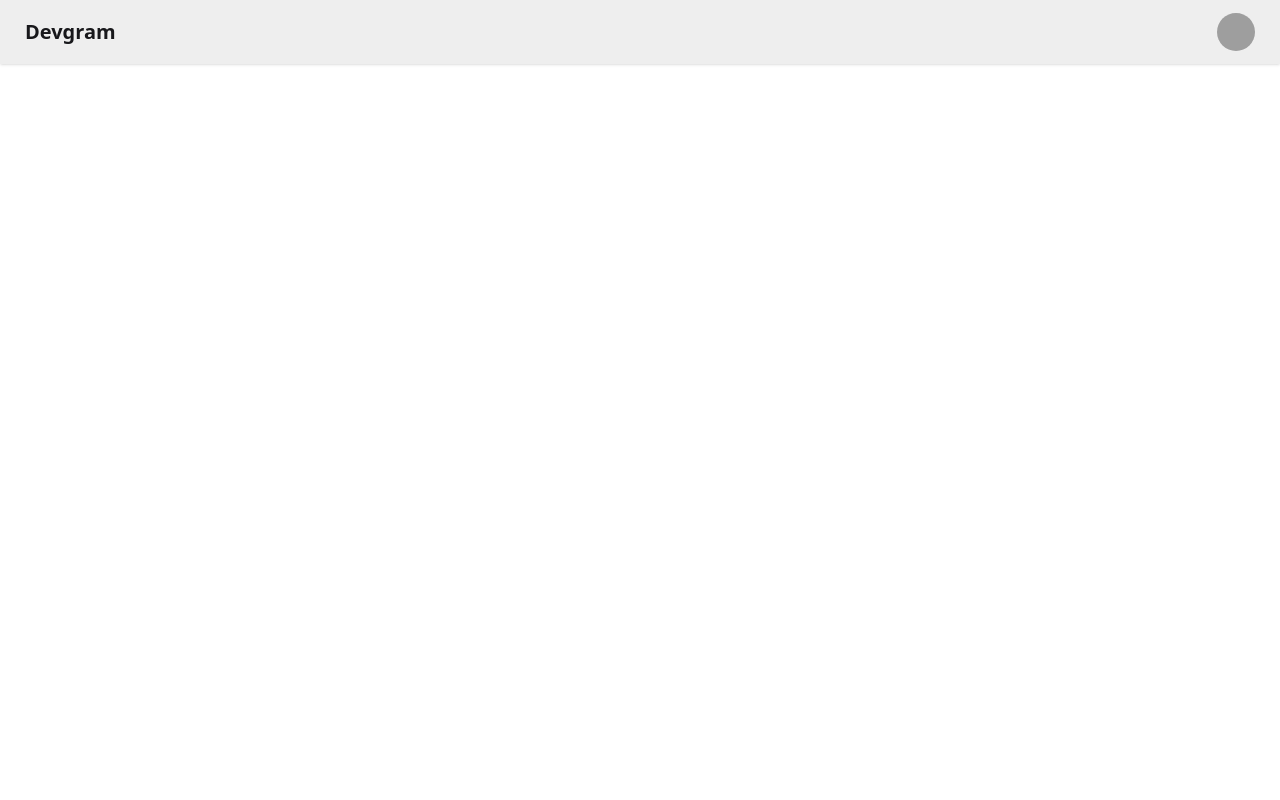
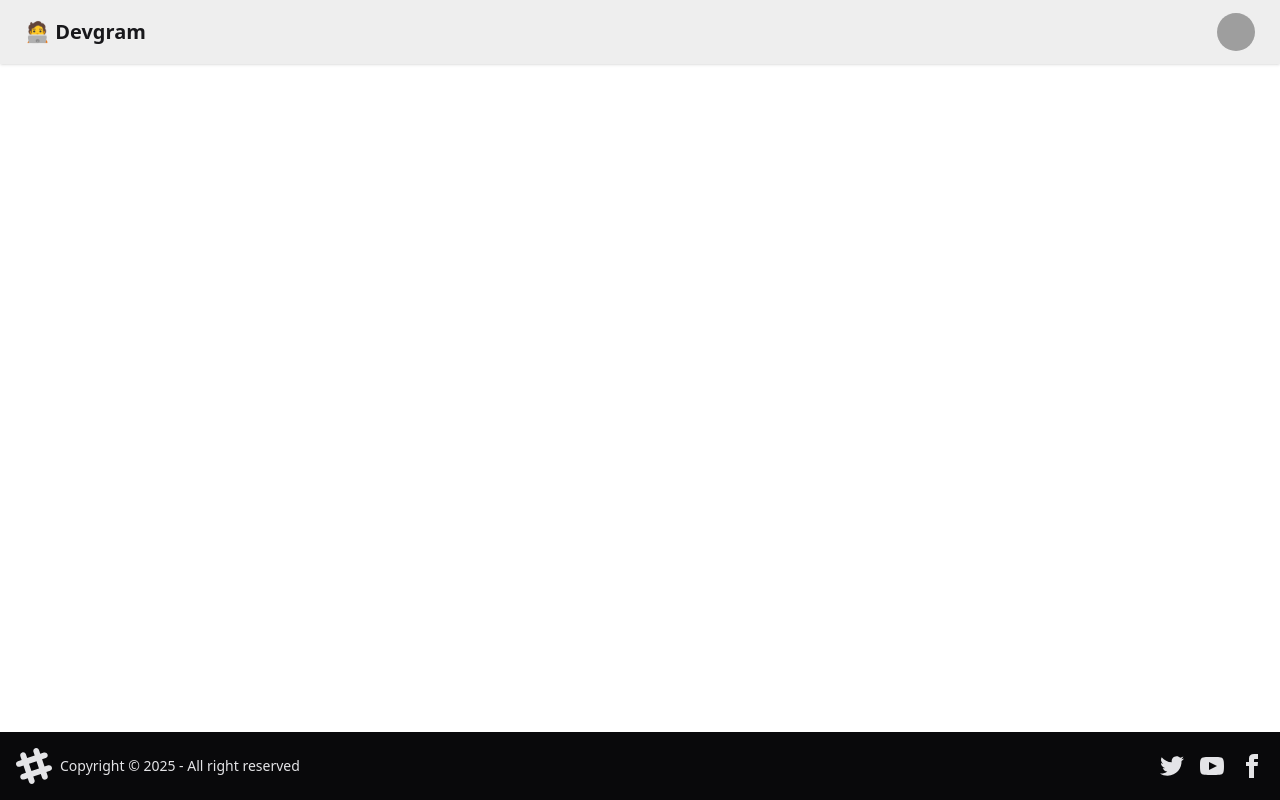
Before and after one commit to Hareesh7036/devgram_web, a React (Vite) app: page / in a window 1280 px wide. Built offline with nearby package versions, Linux system fonts and the light colour scheme; grey boxes are pictures that could not be loaded.

Commit message:
feat: router setup - made router setup with react-router-dom - add relevant routes - add footer

```diff
--- a/package.json
+++ b/package.json
@@ -13,6 +13,7 @@
     "@tailwindcss/vite": "^4.1.14",
     "react": "^19.1.1",
     "react-dom": "^19.1.1",
+    "react-router-dom": "^7.9.4",
     "tailwindcss": "^4.1.14"
   },
   "devDependencies": {
--- a/src/App.tsx
+++ b/src/App.tsx
@@ -1,46 +1,20 @@
+import { BrowserRouter, Route, Routes } from "react-router-dom";
 import "./App.css";
+import Body from "./components/body";
 
 function App() {
   return (
     <>
-      <div className="navbar bg-base-300 shadow-sm">
-        <div className="flex-1">
-          <a className="btn btn-ghost text-xl">Devgram</a>
-        </div>
-        <div className="flex gap-2">
-          <div className="dropdown dropdown-end mx-4">
-            <div
-              tabIndex={0}
-              role="button"
-              className="btn btn-ghost btn-circle avatar"
-            >
-              <div className="w-10 rounded-full">
-                <img
-                  alt="Tailwind CSS Navbar component"
-                  src="https://img.daisyui.com/images/stock/photo-1534528741775-53994a69daeb.webp"
-                />
-              </div>
-            </div>
-            <ul
-              tabIndex={-1}
-              className="menu menu-sm dropdown-content bg-base-100 rounded-box z-1 mt-3 w-52 p-2 shadow"
-            >
-              <li>
-                <a className="justify-between">
-                  Profile
-                  <span className="badge">New</span>
-                </a>
-              </li>
-              <li>
-                <a>Settings</a>
-              </li>
-              <li>
-                <a>Logout</a>
-              </li>
-            </ul>
-          </div>
-        </div>
-      </div>
+      <BrowserRouter basename="/">
+        <Routes>
+          <Route path="/" element={<Body />}>
+            <Route path="home" element={<div>Home</div>} />
+            <Route path="login" element={<div>Login</div>} />
+            <Route path="signup" element={<div>Sign Up</div>} />
+            <Route path="*" element={<div>404 Not Found</div>} />
+          </Route>
+        </Routes>
+      </BrowserRouter>
     </>
   );
 }
--- /dev/null
+++ b/src/components/body.tsx
@@ -0,0 +1,15 @@
+import { Outlet } from "react-router-dom";
+import NavBar from "./nav-bar";
+import Footer from "./footer";
+
+function Body() {
+  return (
+    <div>
+      <NavBar />
+      <Outlet />
+      <Footer />
+    </div>
+  );
+}
+
+export default Body;
--- /dev/null
+++ b/src/components/footer.tsx
@@ -0,0 +1,57 @@
+function Footer() {
+  return (
+    <footer className="footer sm:footer-horizontal bg-neutral text-neutral-content items-center p-4 fixed bottom-0">
+      <aside className="grid-flow-col items-center">
+        <svg
+          width="36"
+          height="36"
+          viewBox="0 0 24 24"
+          xmlns="http://www.w3.org/2000/svg"
+          fillRule="evenodd"
+          clipRule="evenodd"
+          className="fill-current"
+        >
+          <path d="M22.672 15.226l-2.432.811.841 2.515c.33 1.019-.209 2.127-1.23 2.456-1.15.325-2.148-.321-2.463-1.226l-.84-2.518-5.013 1.677.84 2.517c.391 1.203-.434 2.542-1.831 2.542-.88 0-1.601-.564-1.86-1.314l-.842-2.516-2.431.809c-1.135.328-2.145-.317-2.463-1.229-.329-1.018.211-2.127 1.231-2.456l2.432-.809-1.621-4.823-2.432.808c-1.355.384-2.558-.59-2.558-1.839 0-.817.509-1.582 1.327-1.846l2.433-.809-.842-2.515c-.33-1.02.211-2.129 1.232-2.458 1.02-.329 2.13.209 2.461 1.229l.842 2.515 5.011-1.677-.839-2.517c-.403-1.238.484-2.553 1.843-2.553.819 0 1.585.509 1.85 1.326l.841 2.517 2.431-.81c1.02-.33 2.131.211 2.461 1.229.332 1.018-.21 2.126-1.23 2.456l-2.433.809 1.622 4.823 2.433-.809c1.242-.401 2.557.484 2.557 1.838 0 .819-.51 1.583-1.328 1.847m-8.992-6.428l-5.01 1.675 1.619 4.828 5.011-1.674-1.62-4.829z"></path>
+        </svg>
+        <p>Copyright © {new Date().getFullYear()} - All right reserved</p>
+      </aside>
+      <nav className="grid-flow-col gap-4 md:place-self-center md:justify-self-end">
+        <a>
+          <svg
+            xmlns="http://www.w3.org/2000/svg"
+            width="24"
+            height="24"
+            viewBox="0 0 24 24"
+            className="fill-current"
+          >
+            <path d="M24 4.557c-.883.392-1.832.656-2.828.775 1.017-.609 1.798-1.574 2.165-2.724-.951.564-2.005.974-3.127 1.195-.897-.957-2.178-1.555-3.594-1.555-3.179 0-5.515 2.966-4.797 6.045-4.091-.205-7.719-2.165-10.148-5.144-1.29 2.213-.669 5.108 1.523 6.574-.806-.026-1.566-.247-2.229-.616-.054 2.281 1.581 4.415 3.949 4.89-.693.188-1.452.232-2.224.084.626 1.956 2.444 3.379 4.6 3.419-2.07 1.623-4.678 2.348-7.29 2.04 2.179 1.397 4.768 2.212 7.548 2.212 9.142 0 14.307-7.721 13.995-14.646.962-.695 1.797-1.562 2.457-2.549z"></path>
+          </svg>
+        </a>
+        <a>
+          <svg
+            xmlns="http://www.w3.org/2000/svg"
+            width="24"
+            height="24"
+            viewBox="0 0 24 24"
+            className="fill-current"
+          >
+            <path d="M19.615 3.184c-3.604-.246-11.631-.245-15.23 0-3.897.266-4.356 2.62-4.385 8.816.029 6.185.484 8.549 4.385 8.816 3.6.245 11.626.246 15.23 0 3.897-.266 4.356-2.62 4.385-8.816-.029-6.185-.484-8.549-4.385-8.816zm-10.615 12.816v-8l8 3.993-8 4.007z"></path>
+          </svg>
+        </a>
+        <a>
+          <svg
+            xmlns="http://www.w3.org/2000/svg"
+            width="24"
+            height="24"
+            viewBox="0 0 24 24"
+            className="fill-current"
+          >
+            <path d="M9 8h-3v4h3v12h5v-12h3.642l.358-4h-4v-1.667c0-.955.192-1.333 1.115-1.333h2.885v-5h-3.808c-3.596 0-5.192 1.583-5.192 4.615v3.385z"></path>
+          </svg>
+        </a>
+      </nav>
+    </footer>
+  );
+}
+
+export default Footer;
--- /dev/null
+++ b/src/components/nav-bar.tsx
@@ -0,0 +1,44 @@
+function NavBar() {
+  return (
+    <div className="navbar bg-base-300 shadow-sm">
+      <div className="flex-1">
+        <a className="btn btn-ghost text-xl">🧑‍💻 Devgram</a>
+      </div>
+      <div className="flex gap-2">
+        <div className="dropdown dropdown-end mx-4">
+          <div
+            tabIndex={0}
+            role="button"
+            className="btn btn-ghost btn-circle avatar"
+          >
+            <div className="w-10 rounded-full">
+              <img
+                alt="Tailwind CSS Navbar component"
+                src="https://img.daisyui.com/images/stock/photo-1534528741775-53994a69daeb.webp"
+              />
+            </div>
+          </div>
+          <ul
+            tabIndex={-1}
+            className="menu menu-sm dropdown-content bg-base-100 rounded-box z-1 mt-3 w-52 p-2 shadow"
+          >
+            <li>
+              <a className="justify-between">
+                Profile
+                <span className="badge">New</span>
+              </a>
+            </li>
+            <li>
+              <a>Settings</a>
+            </li>
+            <li>
+              <a>Logout</a>
+            </li>
+          </ul>
+        </div>
+      </div>
+    </div>
+  );
+}
+
+export default NavBar;
```
Also changed, not shown: 1 other file (tests, documents, lock files or other folders).
